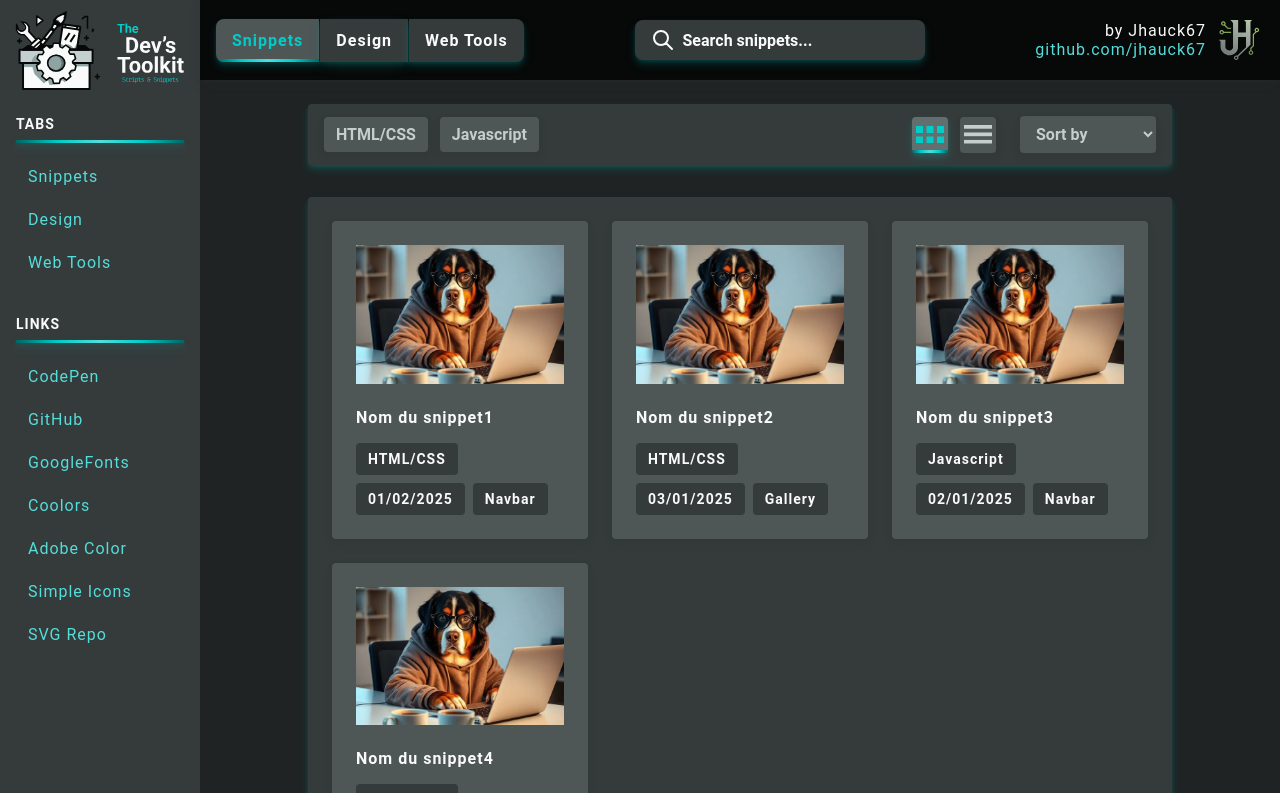
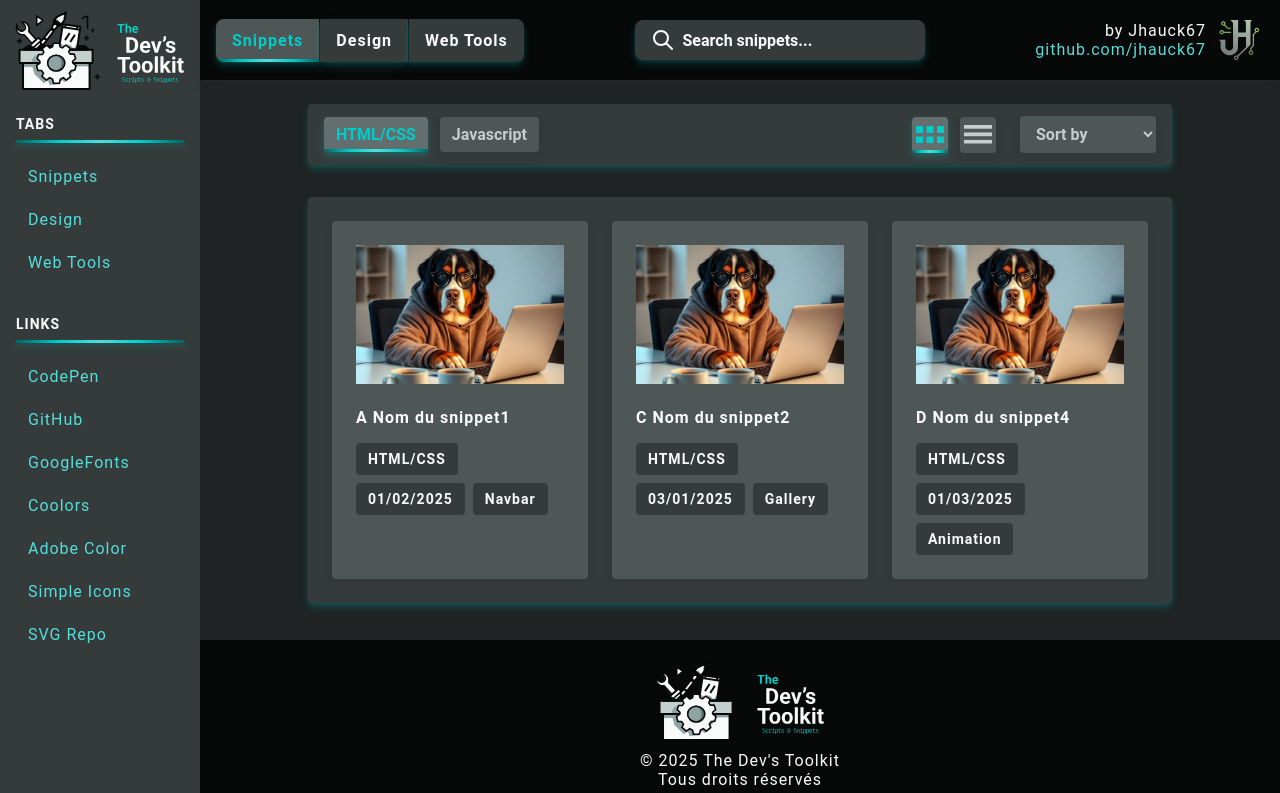
Before and after one commit to jhauck67/TheDev-sToolkit, a plain HTML site: page index.html in a window 1280 px wide. Both pictures are taken after a click on the button "HTML/CSS". Shown: the top 793 px of the page. Drawn offline with Linux system fonts and the light colour scheme; a web font is replaced by a local one.

Commit message:
feat: ajout de filtres par langage pour les snippets et mise à jour des noms des snippets

```diff
--- a/assets/data/snippets.json
+++ b/assets/data/snippets.json
@@ -1,28 +1,28 @@
 {
     "snippets": [
         {
-            "snippetName": "Nom du snippet1",
+            "snippetName": "A Nom du snippet1",
             "snippetLanguage": "HTML/CSS",
             "snippetDate": "01/02/2025",
             "snippetCategory": "Navbar",
             "snippetScreenshot": "nom-du-projet.webp"
         },
         {
-            "snippetName": "Nom du snippet2",
+            "snippetName": "C Nom du snippet2",
             "snippetLanguage": "HTML/CSS",
             "snippetDate": "03/01/2025",
             "snippetCategory": "Gallery",
             "snippetScreenshot": "nom-du-projet.webp"
         },
         {
-            "snippetName": "Nom du snippet3",
+            "snippetName": "B Nom du snippet3",
             "snippetLanguage": "Javascript",
             "snippetDate": "02/01/2025",
             "snippetCategory": "Navbar",
             "snippetScreenshot": "nom-du-projet.webp"
         },
         {
-            "snippetName": "Nom du snippet4",
+            "snippetName": "D Nom du snippet4",
             "snippetLanguage": "HTML/CSS",
             "snippetDate": "01/03/2025",
             "snippetCategory": "Animation",
--- a/assets/scripts/index.js
+++ b/assets/scripts/index.js
@@ -85,7 +85,6 @@ export const getSnippetsData = () => {
         // (2) On "écoute" et on récupère ce qui est tapé.
         searchBar.addEventListener('input', (e) => {
         let searchInput = e.target.value.toLowerCase();
-        console.log(searchInput);
 
             // (3) On filtre les snippets dans la base de données.
             const filteredSnippets = data.snippets.filter(snippet => {
@@ -106,8 +105,54 @@ export const getSnippetsData = () => {
 
             // (5) On met à jour l'affichage.
             cardContainer.innerHTML = '';
+            htmlFilterButton.classList.remove('filteredby');
+            javascriptFilterButton.classList.remove('filteredby');
             cardGenerator(filteredSnippets, cardContainer);
         });
+
+
+        // ###### [FILTRER PAR LANGUAGE] = Filtrer par appui sur un bouton de la barre de filtre/tri ###### //
+
+        // (1) On pointe les boutons.
+        const htmlFilterButton = document.getElementById('html-filter');
+        const javascriptFilterButton = document.getElementById('javascript-filter');
+
+        // (2) On écoute l'événement au click.
+        const filterButtons = document.querySelector('.filter-buttons')
+        filterButtons.addEventListener('click', (e) => {
+
+            // (3) On filtre les snippets dans la base de données.
+            let filteredSnippets = [];
+            if(e.target.closest('button') == htmlFilterButton) {
+                filteredSnippets = data.snippets.filter(snippet => {
+                    return snippet.snippetLanguage.includes("HTML/CSS");
+                });
+                javascriptFilterButton.classList.remove('filteredby');
+                htmlFilterButton.classList.add('filteredby');
+            } else if(e.target.closest('button') == javascriptFilterButton) {
+                filteredSnippets = data.snippets.filter(snippet => {
+                    return snippet.snippetLanguage.includes("Javascript");
+                });
+                htmlFilterButton.classList.remove('filteredby');
+                javascriptFilterButton.classList.add('filteredby');
+            } else {
+                return;
+            };
+
+            // (4) On vérifie s'il y a des valeurs
+            if (!filteredSnippets || filteredSnippets.length === 0) {
+                cardContainer.innerHTML = '';
+                const noResult = elementCreator('div', 'no-result');
+                noResult.textContent = "Aucun snippet n'a été trouvé";
+                cardContainer.appendChild(noResult);
+                return; // On arrête l'exécution si aucun snippet
+            };
+
+            // (5) On met à jour l'affichage.
+            cardContainer.innerHTML = '';
+            cardGenerator(filteredSnippets, cardContainer);
+        });
+
     })
     .catch(error => console.error('Erreur de chargement du JSON : ', error));
 };
--- a/index.html
+++ b/index.html
@@ -192,8 +192,8 @@
           <!-- ¤ Filter buttons -->
           <fieldset class="filter-buttons">
             <legend class="visually-hidden">Filtres par langage</legend>
-            <button aria-label="Filtrer par HTML/CSS">HTML/CSS</button>
-            <button aria-label="Filtrer par Javascript">Javascript</button>
+            <button aria-label="Filtrer par HTML/CSS" id="html-filter">HTML/CSS</button>
+            <button aria-label="Filtrer par Javascript" id="javascript-filter">Javascript</button>
           </fieldset>
         </div>
         <div>
```
